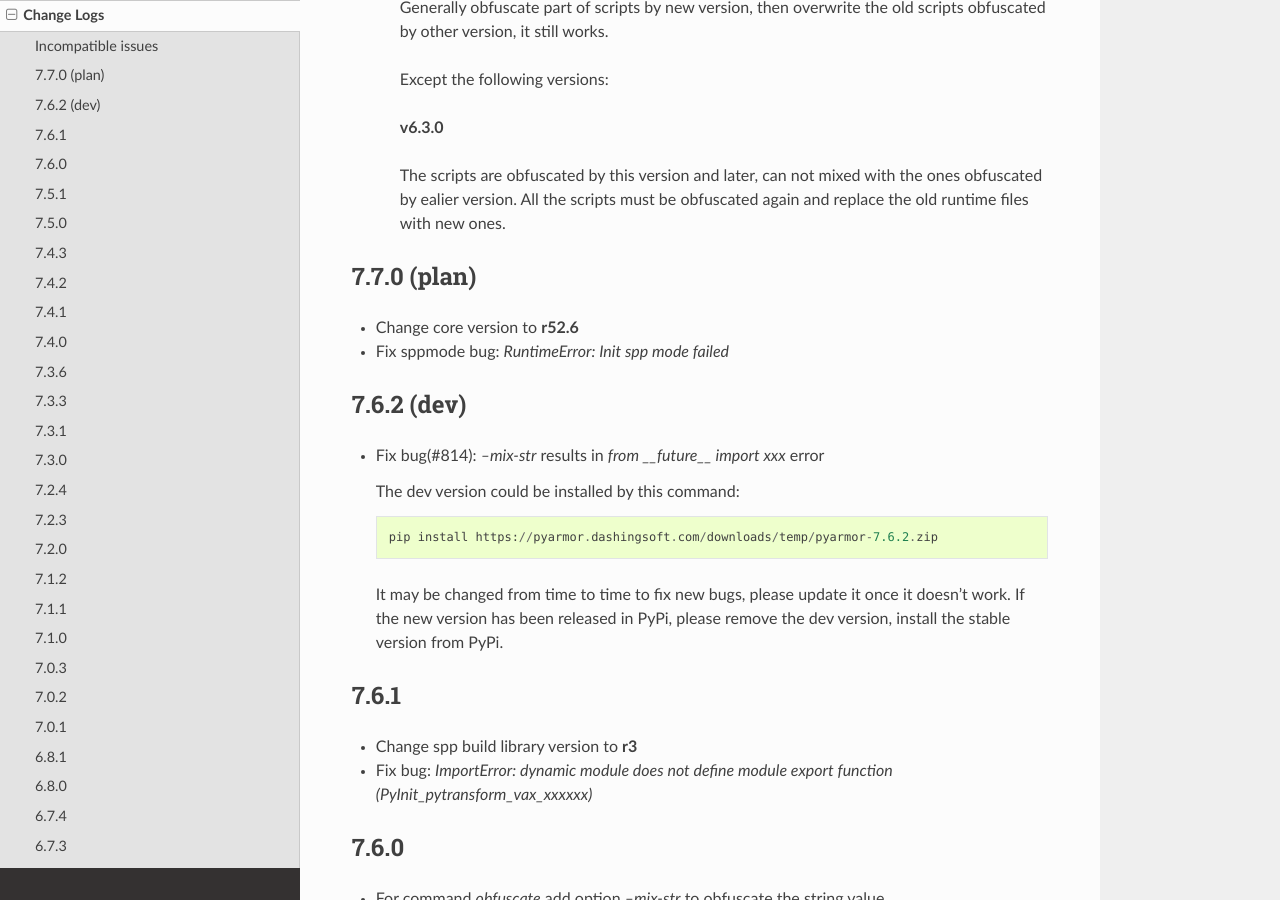
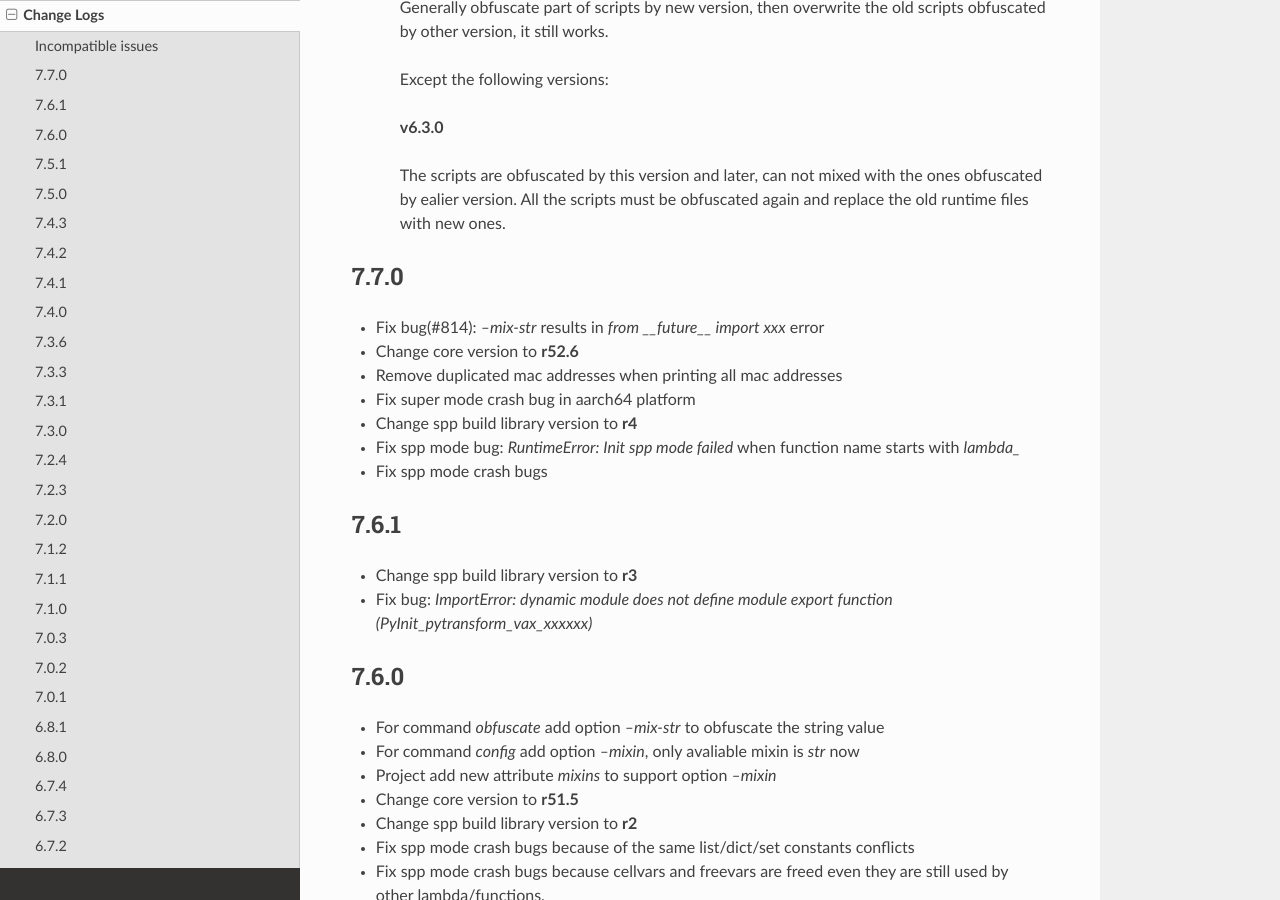
Before and after one commit to dashingsoft/pyarmor, a Sphinx documentation site: the page built from docs/change-logs.rst, in a window 1280 px wide and 900 px high, scrolled down 601 px. Built offline with Sphinx 7.4.7 and the Read the Docs theme 2.0.0, drawn with Linux system fonts in a browser that asks for light colours.

Commit message:
Add change logs

```diff
--- a/docs/change-logs.rst
+++ b/docs/change-logs.rst
@@ -38,22 +38,24 @@
    and replace the old runtime files with new ones.
 
 ..
-7.7.0 (plan)
------------
-* Change core version to **r52.6**
-* Fix sppmode bug: `RuntimeError: Init spp mode failed`
-
-7.6.2 (dev)
------------
-* Fix bug(#814): `--mix-str` results in `from __future__ import xxx` error
-
   The dev version could be installed by this command::
 
-      pip install https://pyarmor.dashingsoft.com/downloads/temp/pyarmor-7.6.2.zip
+      pip install https://pyarmor.dashingsoft.com/downloads/temp/pyarmor-7.7.0.zip
 
   It may be changed from time to time to fix new bugs, please update it once it
   doesn't work. If the new version has been released in PyPi, please remove the
   dev version, install the stable version from PyPi.
+
+7.7.0
+-----
+* Fix bug(#814): `--mix-str` results in `from __future__ import xxx` error
+* Change core version to **r52.6**
+* Remove duplicated mac addresses when printing all mac addresses
+* Fix super mode crash bug in aarch64 platform
+* Change spp build library version to **r4**
+* Fix spp mode bug: `RuntimeError: Init spp mode failed` when function name
+  starts with `lambda_`
+* Fix spp mode crash bugs
 
 7.6.1
 -----
```
